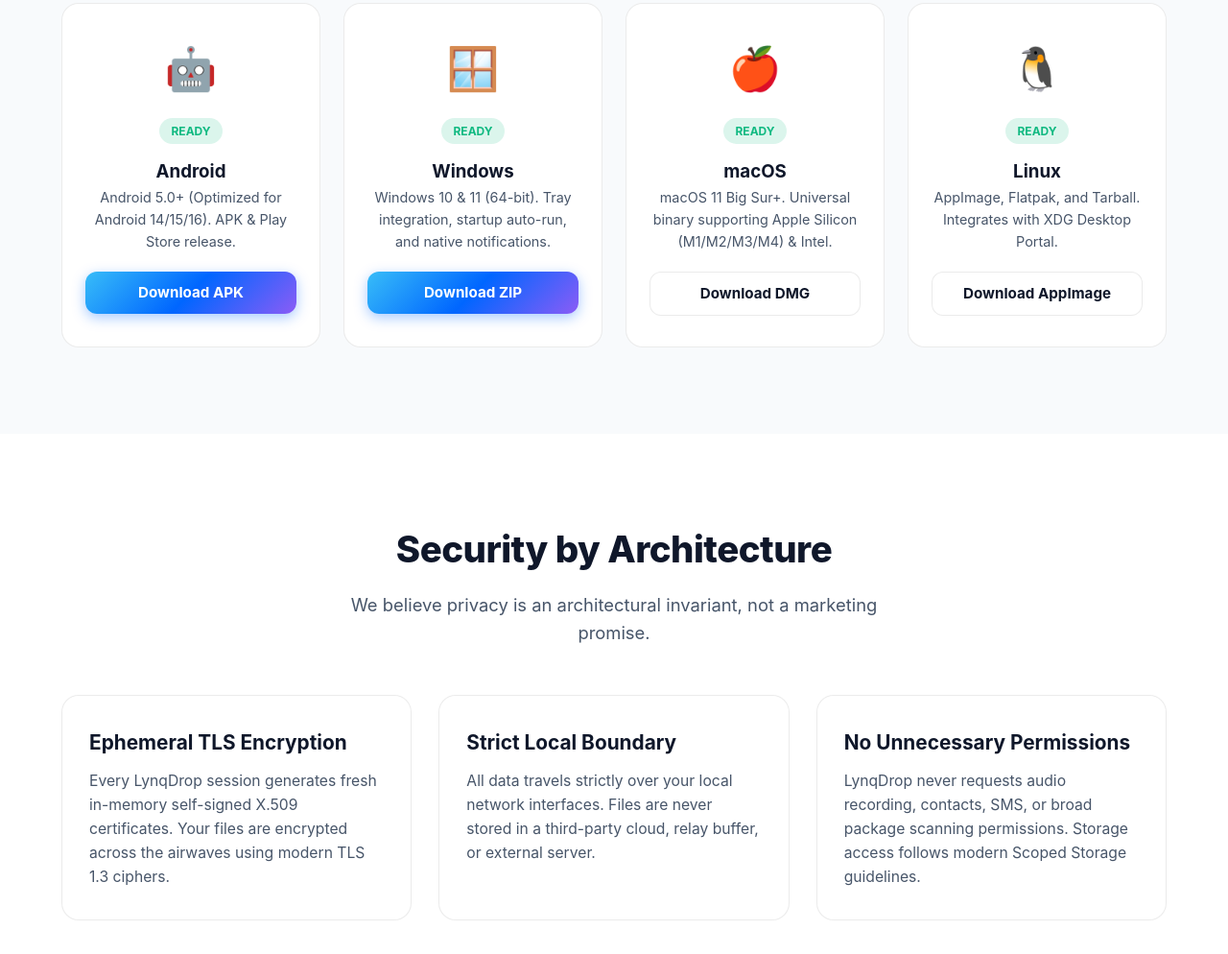
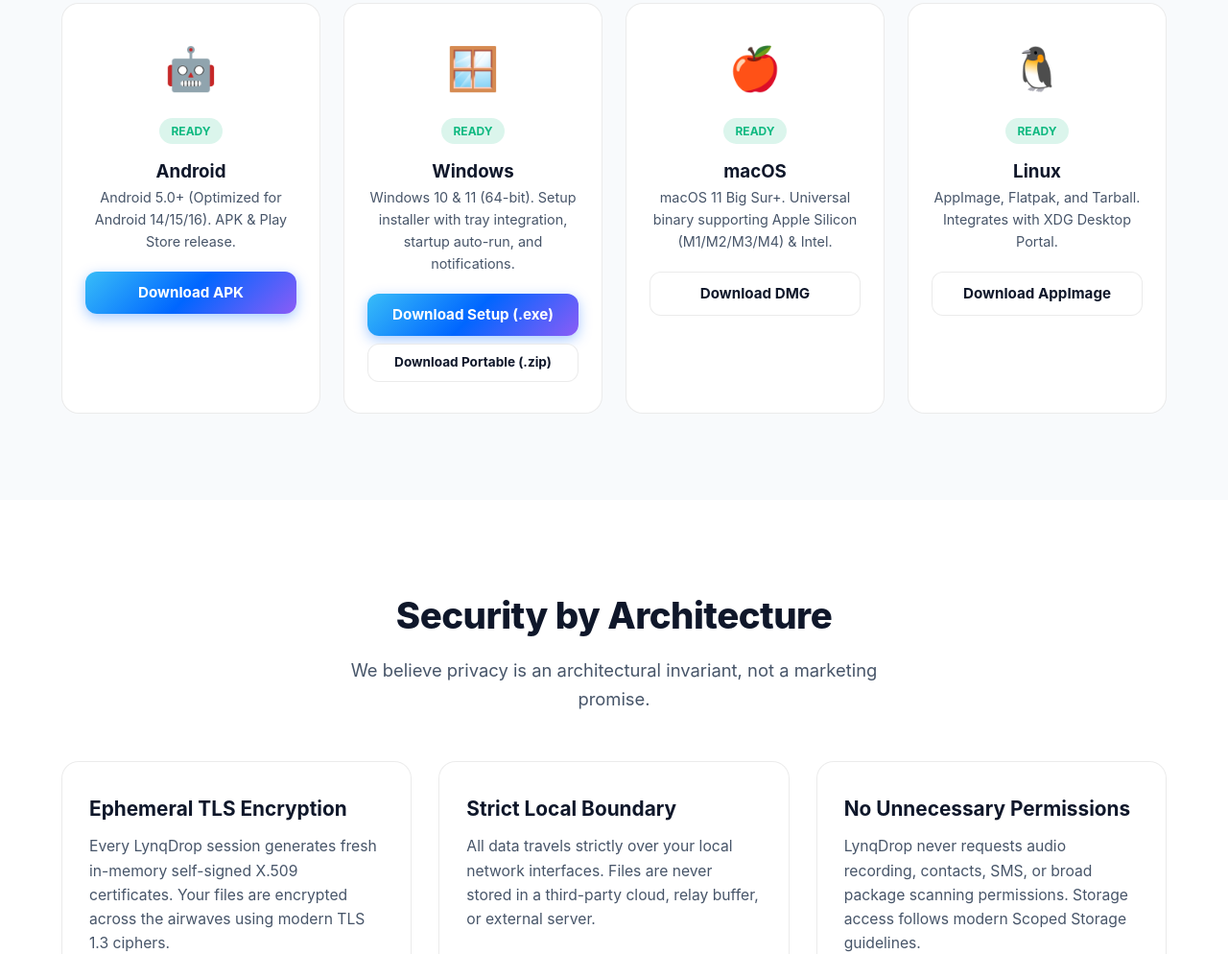
Before and after one commit to Tcode-Motion/lynqdrop, a plain HTML site: page website/index.html in a window 1280 px wide. Shown: the part 3905-4899 px from the top of the page at 96% size. Drawn offline with Linux system fonts and the light colour scheme; no server answers.

Commit message:
Update download links with Windows Setup .exe and Portable .zip

```diff
--- a/website/index.html
+++ b/website/index.html
@@ -452,10 +452,15 @@
             <div class="platform-icon">🪟</div>
             <span class="platform-badge badge-ready">Ready</span>
             <h3>Windows</h3>
-            <p style="font-size: 0.9rem; color: var(--text-secondary); margin-bottom: 20px;">Windows 10 &amp; 11 (64-bit). Tray integration, startup auto-run, and native notifications.</p>
-            <a id="download-windows-btn" href="https://github.com/Tcode-Motion/lynqdrop/releases/latest/download/lynqdrop-v1.0.0-windows.zip" class="btn-primary" style="width: 100%; justify-content: center;">
-              Download ZIP
-            </a>
+            <p style="font-size: 0.9rem; color: var(--text-secondary); margin-bottom: 20px;">Windows 10 &amp; 11 (64-bit). Setup installer with tray integration, startup auto-run, and notifications.</p>
+            <div style="display: flex; flex-direction: column; gap: 8px;">
+              <a id="download-windows-setup-btn" href="https://github.com/Tcode-Motion/lynqdrop/releases/latest/download/lynqdrop-v1.0.0-windows-setup.exe" class="btn-primary" style="width: 100%; justify-content: center;">
+                Download Setup (.exe)
+              </a>
+              <a id="download-windows-btn" href="https://github.com/Tcode-Motion/lynqdrop/releases/latest/download/lynqdrop-v1.0.0-windows.zip" class="btn-secondary" style="width: 100%; justify-content: center; font-size: 0.85rem; padding: 8px 12px;">
+                Download Portable (.zip)
+              </a>
+            </div>
           </div>
 
           <!-- macOS -->
```
